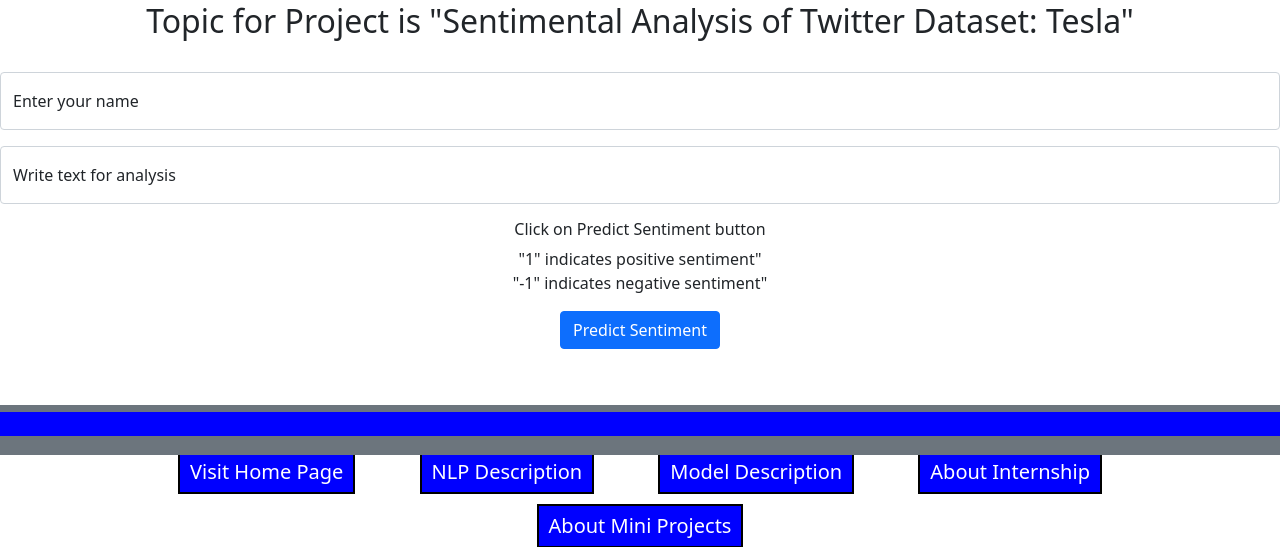
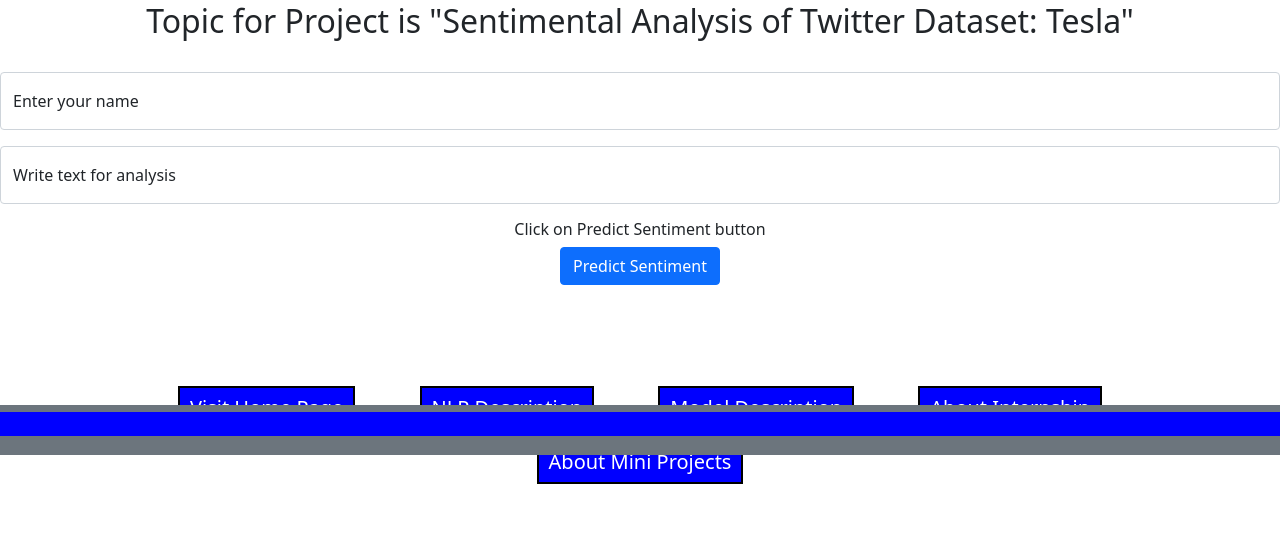
Before and after one commit to sejalpcegithub/SejalJain_SentimentAnalysis_twitter, a Flask app: template templates/index4.html in a window 1280 px wide. Shown: the part 345-892 px from the top of the page. After the commit the page ends 829 px from the top, so only its background shows below. Run offline with Flask 2, Linux system fonts and the light colour scheme; the template is opened without the code that fills it, so the values that code supplies are empty; parts of the project's set-up code (start-up, migrations or seed data) failed here and were passed over.

Commit message:
Update index4.html

```diff
--- a/templates/index4.html
+++ b/templates/index4.html
@@ -50,11 +50,6 @@
 <label for="floatingInput">Write text for analysis</label>
 </div>
 <h6>Click on Predict Sentiment button</h6>
- <div>
-       <p> "1" indicates positive sentiment"
-       <br>
-        "-1" indicates negative sentiment"</p>
- </div>
 <button type="submit" class="btn btn-primary btn-block btn-large">Predict Sentiment</button>
 <br>
 </form>
```
